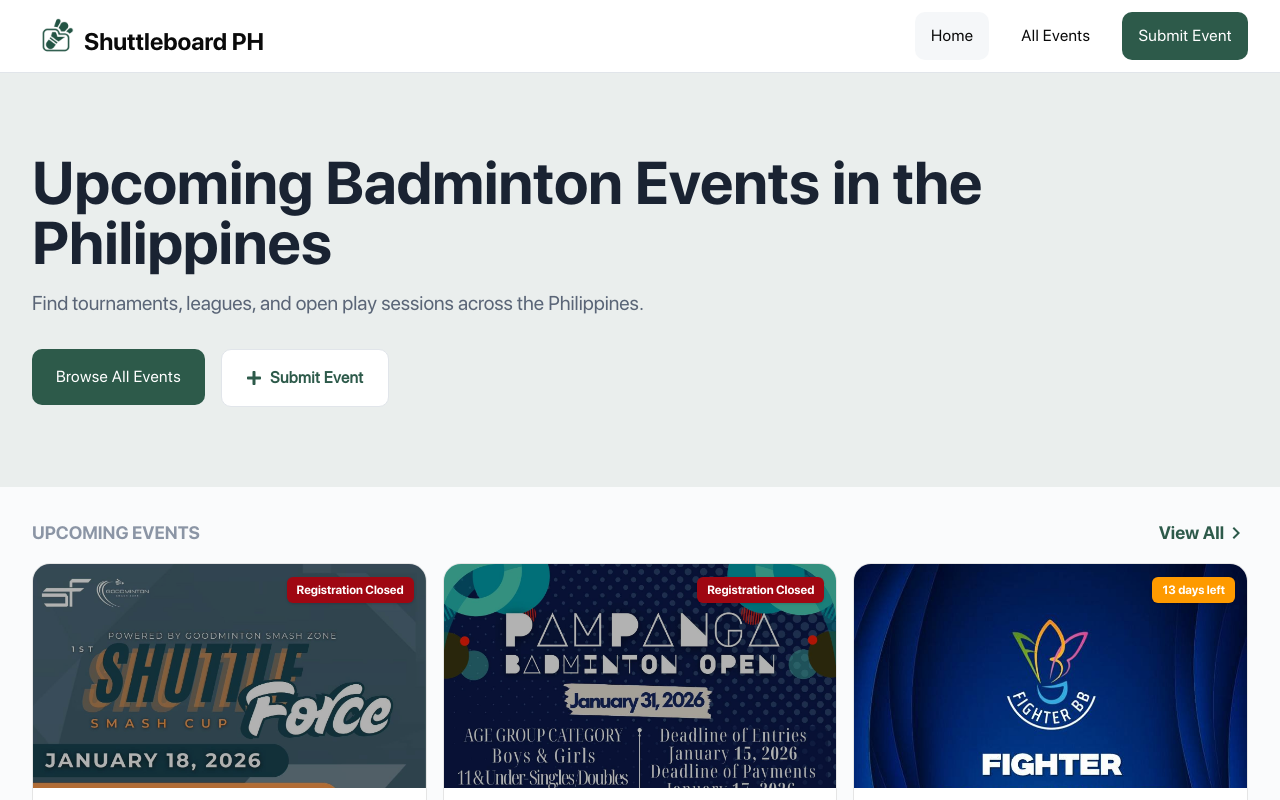
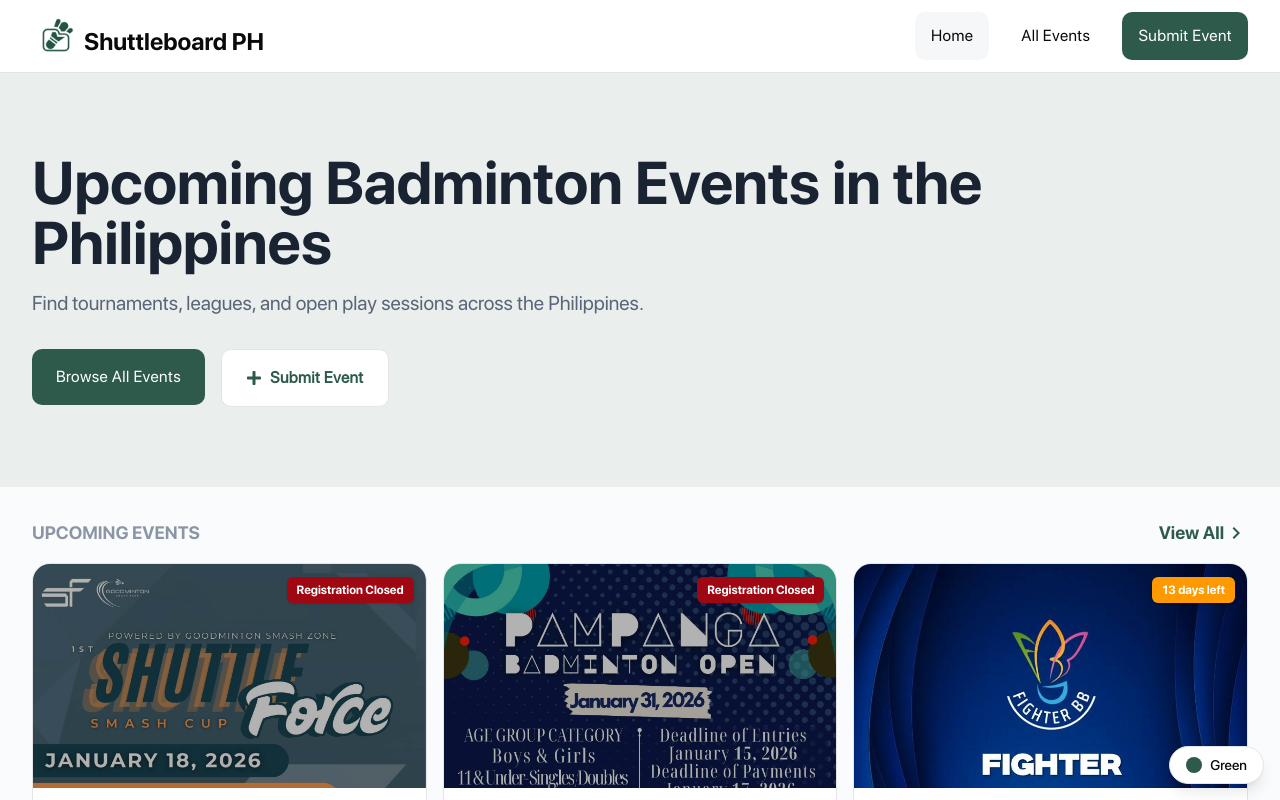
Before and after one commit to airemcs/shuttleboard, a React (Vite) app: page / in a window 1280 px wide. Shown: the top 800 px of the page. Built offline with nearby package versions, Linux system fonts and the light colour scheme.

Commit message:
Color Changer

```diff
--- a/src/App.tsx
+++ b/src/App.tsx
@@ -4,6 +4,7 @@
 import Details from "@/pages/Details";
 import Submission from "@/pages/Submission";
 import NotFound from "@/pages/NotFound";
+import ThemeSwitcher from "@/components/ThemeSwitcher";
 
 export default function App() {
   return (
@@ -15,6 +16,7 @@
         <Route path="/submit" element={<Submission />} />
         <Route path="*" element={<NotFound />} />
       </Routes>
+      <ThemeSwitcher />
     </BrowserRouter>
   );
 }
--- /dev/null
+++ b/src/components/ThemeSwitcher.tsx
@@ -0,0 +1,47 @@
+import { useState, useEffect } from "react";
+
+type Theme = "green" | "blue";
+
+const themes = {
+  green: {
+    "--color-primary-green": "#2D5A4A",
+    "--color-primary-green-hover": "#245544",
+    "--color-primary-green-light": "#E8F0ED",
+  },
+  blue: {
+    "--color-primary-green": "#22356F",
+    "--color-primary-green-hover": "#1C2C5E",
+    "--color-primary-green-light": "#E6EBF5",
+  },
+};
+
+export default function ThemeSwitcher() {
+  const [theme, setTheme] = useState<Theme>("green");
+
+  useEffect(() => {
+    const root = document.documentElement;
+    const themeColors = themes[theme];
+
+    Object.entries(themeColors).forEach(([property, value]) => {
+      root.style.setProperty(property, value);
+    });
+  }, [theme]);
+
+  const toggleTheme = () => {
+    setTheme((prev) => (prev === "green" ? "blue" : "green"));
+  };
+
+  return (
+    <button
+      onClick={toggleTheme}
+      className="fixed bottom-4 right-4 z-50 flex items-center gap-2 px-4 py-2 rounded-full shadow-lg text-sm font-sf-medium transition-all duration-200 cursor-pointer bg-white border border-[#E1E5EA] hover:shadow-xl"
+    >
+      <div
+        className={`size-4 rounded-full transition-colors ${
+          theme === "green" ? "bg-[#2D5A4A]" : "bg-[#22356F]"
+        }`}
+      />
+      {theme === "green" ? "Green" : "Blue"}
+    </button>
+  );
+}
--- a/src/index.css
+++ b/src/index.css
@@ -43,6 +43,10 @@
 @custom-variant dark (&:is(.dark *));
 
 @theme {
+  --color-primary-blue: #22356F;
+  --color-primary-blue-hover: #1C2C5E;
+  --color-primary-blue-light: #E6EBF5;
+
   --color-primary-green: #2D5A4A;
   --color-primary-green-hover: #245544;
   --color-primary-green-light: #E8F0ED;
```
